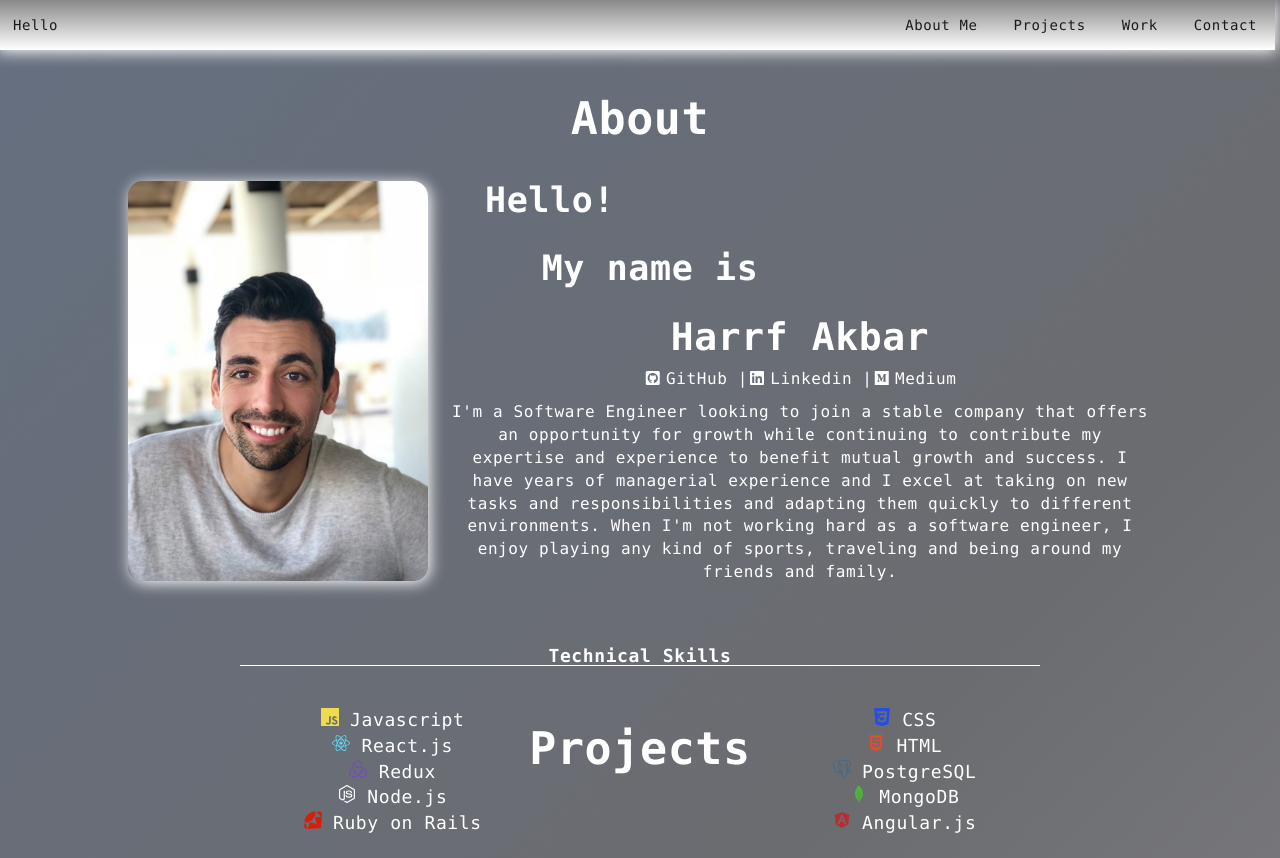
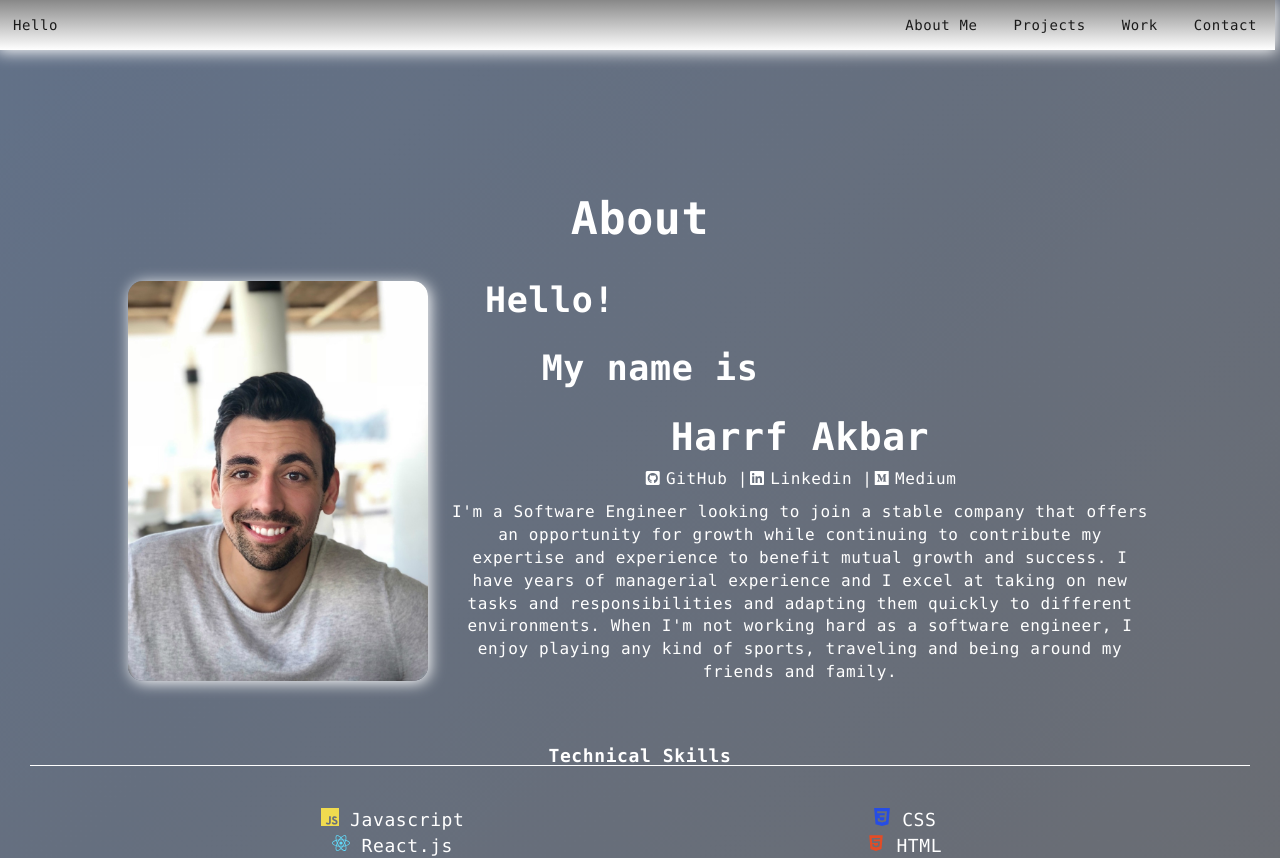
Before and after one commit to harrf815/my-portfolio, a React (Create React App) app: page / in a window 1280 px wide. Shown: the top 858 px of the page. Built offline with nearby package versions, Linux system fonts and the light colour scheme.

Commit message:
fixed some css

```diff
--- a/src/About.js
+++ b/src/About.js
@@ -19,7 +19,7 @@ const About = () => {
          <div>
             <h1>About</h1>
          </div>
-         <div>
+         <div className="about-s">
             <div className="about">
                <div className="about-image">
                   <img className="me" src={Me} alt="pic of me" />
--- a/src/Contact.js
+++ b/src/Contact.js
@@ -8,7 +8,7 @@ import { FaLinkedin } from "react-icons/fa"
 const Contact = () => {
 
    return (
-      <div>
+      <div className="contact-p">
          <div className="contact-page">
             <h1>Contact</h1>
          </div>
--- a/src/index.css
+++ b/src/index.css
@@ -2,6 +2,8 @@
 html {
     scroll-behavior: smooth;
     font-family: "Lucida Console", "Courier New", monospace;
+    margin: 0px;
+
 }
 
 body {
@@ -10,6 +12,12 @@ body {
     letter-spacing: 0.6px;
     font-size: 16px;
     font-family: "Lucida Console", "Courier New", monospace !important;
+    overflow: auto;
+    height: 100%;
+
+    margin: 0px;
+    z-index: 100 !important;
+
 }
 
 h1, h2, h3, h4 {
@@ -17,7 +25,14 @@ h1, h2, h3, h4 {
 }
 
 .sections {
-    height: 80vh;
+    height: 200%;
+    width: 100%;
+    min-width: 300px;
+}
+
+.about-s {
+    width: 100%;
+    min-width: 300px;
 }
 
 #contact {
@@ -37,11 +52,13 @@ p.title.item {
 
 
 #header {
+    margin-top: -100px;
     background: linear-gradient(#888888, white);
     width: 100%;
     height: 50px;
     position: fixed;
     box-shadow: 2px 2px 15px white;
+    z-index: 100 !important;
 }
 
 button {
@@ -55,9 +72,12 @@ button :hover {
 
 /*! About */
 
-.about-page {
+div.about-page {
+    margin-top: 100px;
     padding-top: 60px;
     padding-bottom: 100px;
+    width: 100%;
+    min-width: 300px;
 }
 
 .me {
@@ -91,6 +111,9 @@ button :hover {
 .about-text {
     display: inline-block;
     text-align: center;
+    width: 100%;
+    min-width: 300px;
+
 
 
 }
@@ -156,6 +179,8 @@ button :hover {
     display: inline-block;
     width: 800px;
     line-height: 1;
+     width: 100%;
+    min-width: 300px;
 
 
 }
@@ -226,6 +251,7 @@ button :hover {
 
 .work-page {
     padding: 80px 15px 80px 15px;
+
 }
 
 
@@ -247,6 +273,8 @@ h1, h3{
     /* color: white !important; */
     text-align: center;
     padding: 30px;
+     width: 100%;
+    min-width: 300px;
 }
 
 .date {
@@ -311,6 +339,7 @@ span.job.title {
 
 .contact-page {
     margin-top: -120px;
+    min-height: fit-content
 }
 
 .contact-icons {
```
